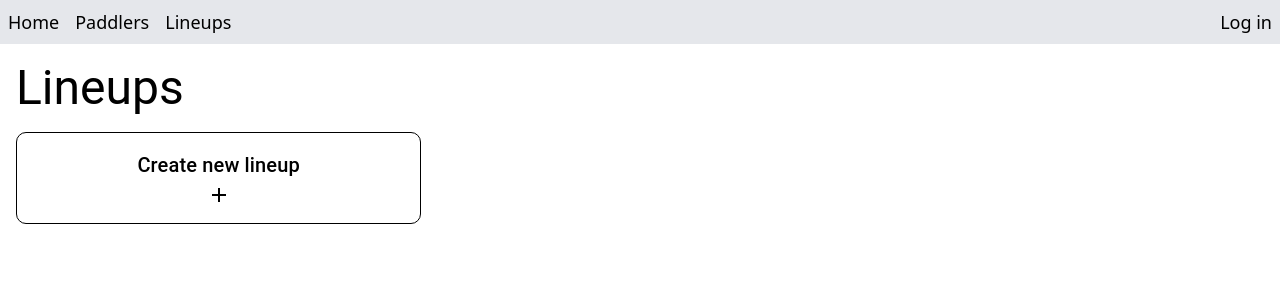
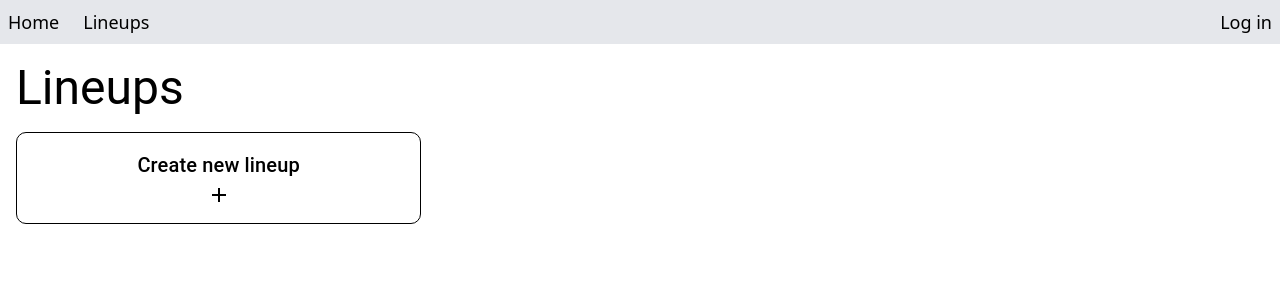
Before and after one commit to squach28/db-lineups, a React (Vite) app in the folder frontend/: page /lineups in a window 1280 px wide. Shown: the top 300 px of the page. Built offline with nearby package versions, Linux system fonts and the light colour scheme; no server answers.

Commit message:
hide paddlers tab unless user is an admin

```diff
--- a/frontend/src/components/Navbar.tsx
+++ b/frontend/src/components/Navbar.tsx
@@ -14,19 +14,36 @@ const Navbar = () => {
     setOpen((prev) => !prev);
   };
 
+  const renderPaddlersTab = () => {
+    if (authContext.user) {
+      authContext.user
+        .getIdTokenResult()
+        .then((tokenResult) => {
+          if (tokenResult.claims.admin) {
+            return (
+              <Link className="hover:cursor-pointer" to="/paddlers">
+                Lineups
+              </Link>
+            );
+          } else {
+            return null;
+          }
+        })
+        .catch(() => null);
+    } else {
+      return null;
+    }
+  };
+
   return (
     <nav className="w-full bg-gray-200 text-black text-lg p-2">
-      <ul className="flex gap-4">
+      <ul className="flex gap-3">
         <li>
           <Link className="hover:cursor-pointer" to="/">
             Home
           </Link>
         </li>
-        <li>
-          <Link className="hover:cursor-pointer" to="/paddlers">
-            Paddlers
-          </Link>
-        </li>
+        <li>{renderPaddlersTab()}</li>
         <li>
           <Link className="hover:cursor-pointer" to="/lineups">
             Lineups
```
